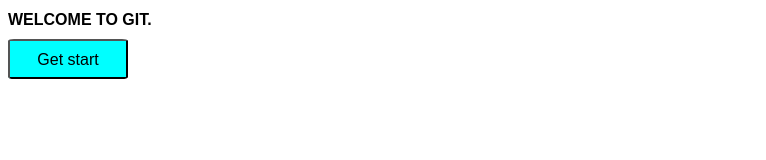
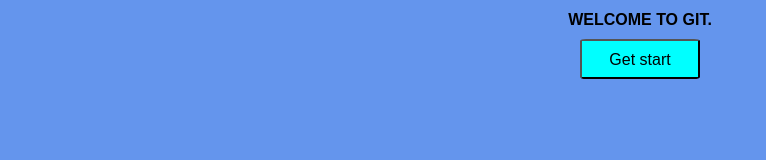
Before and after one commit to nguyenhoaikhanh97/git-project, a plain HTML site: page index.html in a window 1280 px wide. Shown: the whole page, without its empty margins (0-766 px from the left). Drawn offline with Linux system fonts and the light colour scheme.

Commit message:
update style.css file

```diff
--- a/style.css
+++ b/style.css
@@ -1,6 +1,10 @@
 *{
     font-family: sans-serif;
     font-size: 16px;
+}
+body{
+    background-color: cornflowerblue;
+    text-align: center;
 }
 h1{
     font-weight: 700;
```
